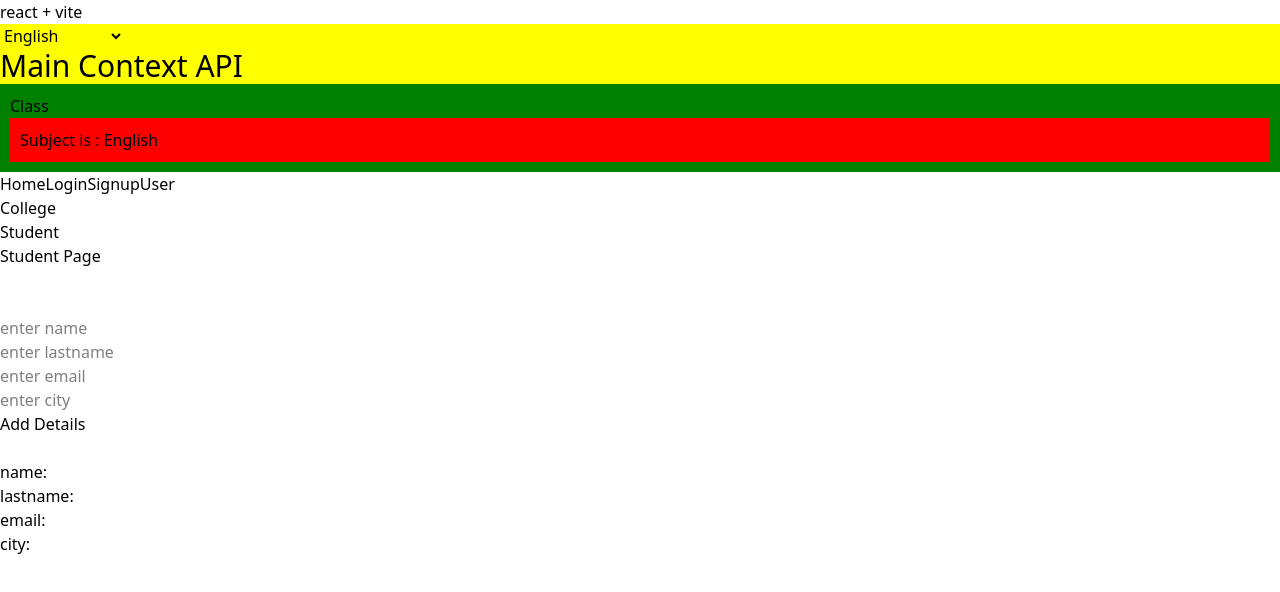
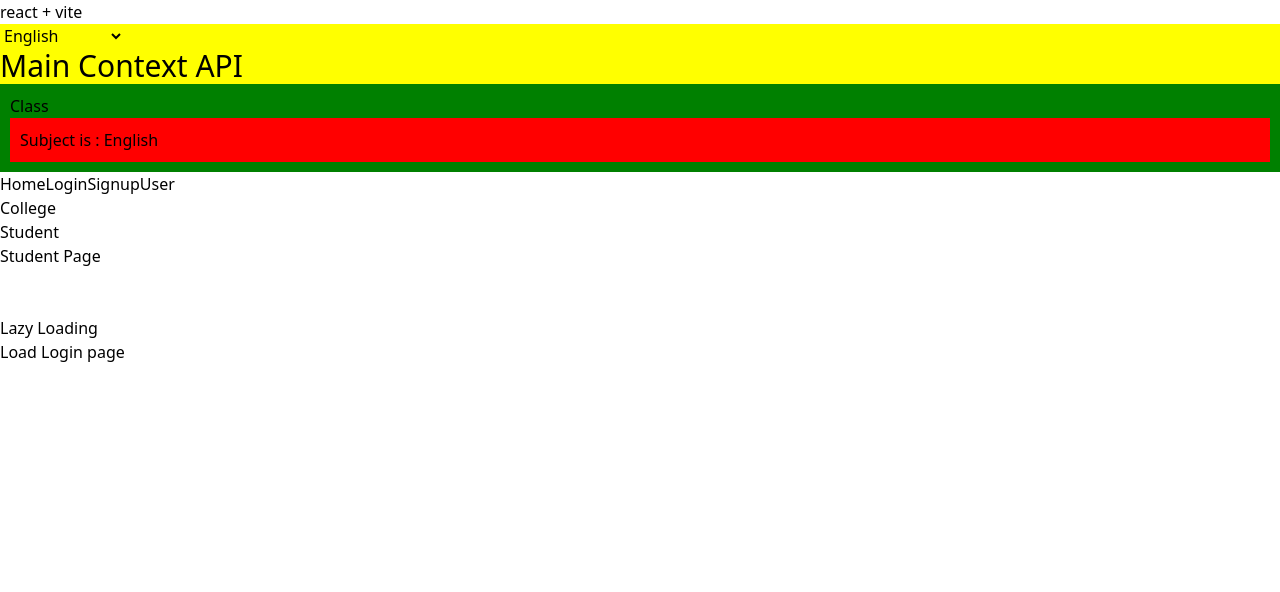
Before and after one commit to anksthakur/react-concept, a React (Vite) app: page /college/student in a window 1280 px wide. Shown: the top 592 px of the page. Built offline with nearby package versions, Linux system fonts and the light colour scheme.

Commit message:
Lazy loading

```diff
--- a/src/App.jsx
+++ b/src/App.jsx
@@ -20,6 +20,7 @@ import Api from "./components/Api";
 import Validation from "./components/Validation";
 import Useactionstate from "./components/Useactionstate";
 import Usereducer from "./components/Usereducer";
+import Lazyloading from "./components/Lazyloading";
 
 function App() {
   const [subject, setSuject] = useState("English");
@@ -78,7 +79,8 @@ function App() {
       {/* validation */}
       {/* <Validation/> */}
       {/* <Useactionstate/> */}
-      <Usereducer/>
+      {/* <Usereducer/> */}
+      <Lazyloading/>
     </div>
   );
 }
--- /dev/null
+++ b/src/components/Lazyloading.jsx
@@ -0,0 +1,14 @@
+import React, { lazy, Suspense, useState } from 'react'
+const Login=lazy(()=>import('./LoginPage'))
+const Lazyloading = () => {
+    const [load,setLoad]=useState(false)
+  return (
+    <div>
+      <h1>Lazy Loading</h1>
+      {load?<Suspense fallback={<h1>Loading....</h1>}><Login/></Suspense>:null}
+      <button onClick={()=>setLoad(true)}>Load Login page</button>
+    </div>
+  )
+}
+
+export default Lazyloading
```
